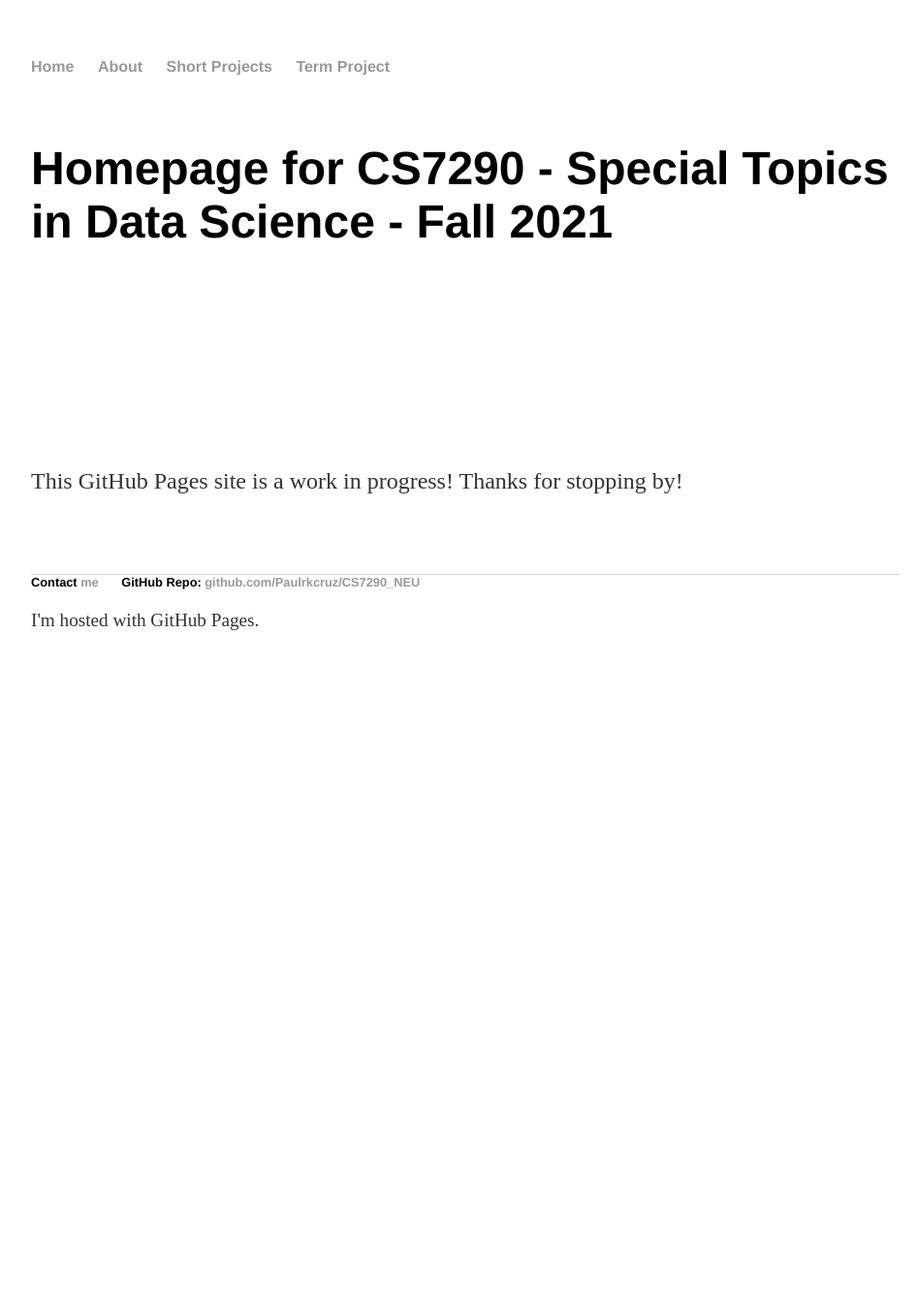
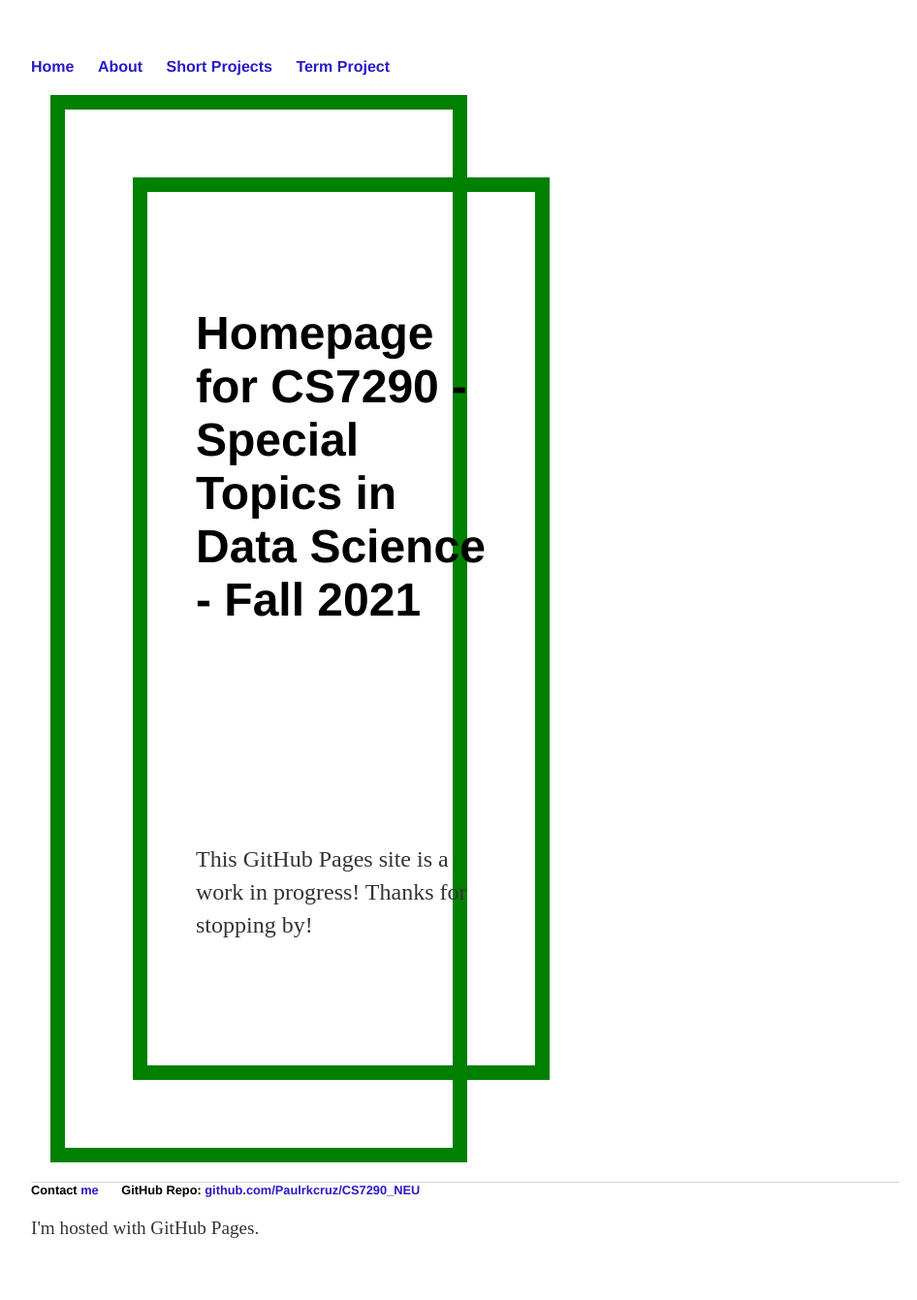
Before and after one commit to Paulrkcruz/CS7290_NEU, a Jekyll site: the page built from index.html, in a window 1280 px wide. Shown: the whole page at 97% size, without its empty margins (160-1106 px from the left). Built offline with Jekyll 4.4.1, drawn with Linux system fonts in a browser that asks for light colours; before the commit the page ends 900 px from its top, so only the background shows below that.

Commit message:
Update main.css

```diff
--- a/css/main.css
+++ b/css/main.css
@@ -1,9 +1,9 @@
 body { margin: 60px auto; width: 70%; }
 
-a { text-decoration: none; color: #999; }
+a { text-decoration: none; color: rgb(43, 25, 198); }
 a:hover { text-decoration: underline; }
 
-blurb {
+div {
     width: 300px;
     border: 15px solid green;
     padding: 50px;
```
